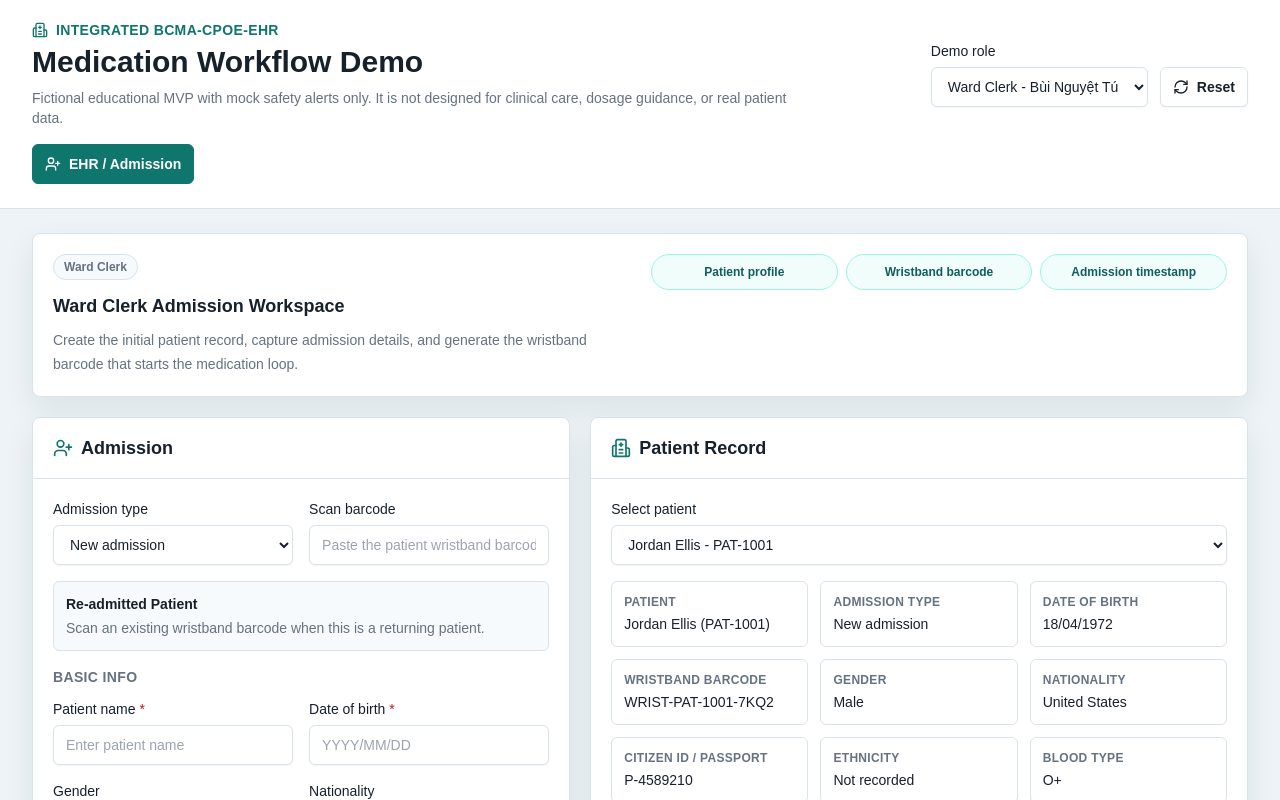
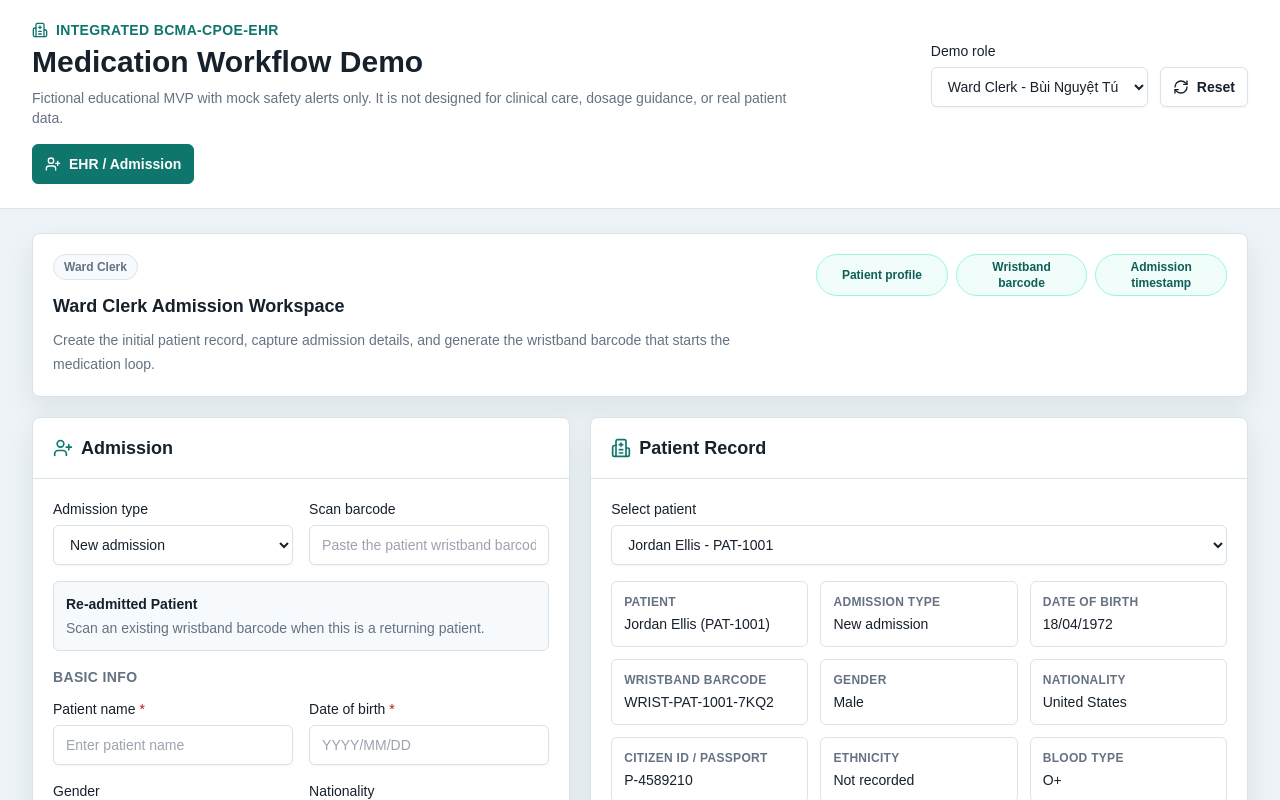
Before and after one commit to ngogiabao16122007-png/informatics, a Next.js app: page / in a window 1280 px wide. Shown: the top 800 px of the page. Built offline with nearby package versions, Linux system fonts and the light colour scheme.

Commit message:
Improve demo layout and BCMA examples

```diff
--- a/app/page.tsx
+++ b/app/page.tsx
@@ -431,10 +431,30 @@ function normalizePatient(patient: Patient): Patient {
   };
 }
 
-function migrateDemoState(savedState: DemoState): DemoState {
+function includeSeededFiveRightsExamples(savedState: DemoState): DemoState {
+  const examplePatientIds = new Set(["PAT-1001", "PAT-1002"]);
+  const exampleOrderIds = new Set(["ORD-2002", "ORD-2003"]);
+  const exampleDispenseIds = new Set(["DSP-5001"]);
+  const missingPatients = seedState.patients.filter((patient) => examplePatientIds.has(patient.id) && !savedState.patients.some((item) => item.id === patient.id));
+  const missingOrders = seedState.orders.filter((order) => exampleOrderIds.has(order.id) && !savedState.orders.some((item) => item.id === order.id));
+  const missingDispenses = seedState.dispenses.filter((dispense) => exampleDispenseIds.has(dispense.id) && !savedState.dispenses.some((item) => item.id === dispense.id));
+
+  if (missingPatients.length === 0 && missingOrders.length === 0 && missingDispenses.length === 0) return savedState;
+
   return {
     ...savedState,
-    patients: savedState.patients.map((patient) => {
+    patients: [...savedState.patients, ...missingPatients],
+    orders: [...savedState.orders, ...missingOrders],
+    dispenses: [...savedState.dispenses, ...missingDispenses]
+  };
+}
+
+function migrateDemoState(savedState: DemoState): DemoState {
+  const stateWithExamples = includeSeededFiveRightsExamples(savedState);
+
+  return {
+    ...stateWithExamples,
+    patients: stateWithExamples.patients.map((patient) => {
       const normalizedPatient = normalizePatient(patient);
       return {
       ...normalizedPatient,
@@ -446,7 +466,7 @@ function migrateDemoState(savedState: DemoState): DemoState {
       }))
     };
     }),
-    orders: savedState.orders.map((order) => ({
+    orders: stateWithExamples.orders.map((order) => ({
       ...order,
       physicianName: replaceLegacyText(order.physicianName),
       priority: order.priority ?? "Routine",
@@ -455,15 +475,15 @@ function migrateDemoState(savedState: DemoState): DemoState {
       scheduledTimes: order.scheduledTimes ?? [order.scheduledTime],
       scheduleDisplay: order.scheduleDisplay ?? formatDateTime(order.scheduledTime)
     })),
-    dispenses: savedState.dispenses.map((dispense) => ({
+    dispenses: stateWithExamples.dispenses.map((dispense) => ({
       ...dispense,
       preparedBy: replaceLegacyText(dispense.preparedBy)
     })),
-    administrations: savedState.administrations.map((administration) => ({
+    administrations: stateWithExamples.administrations.map((administration) => ({
       ...administration,
       nurseName: replaceLegacyText(administration.nurseName)
     })),
-    auditEvents: savedState.auditEvents.map((event) => ({
+    auditEvents: stateWithExamples.auditEvents.map((event) => ({
       ...event,
       userName: replaceLegacyText(event.userName),
       description: replaceLegacyText(event.description)
@@ -629,6 +649,17 @@ function evaluateFiveRights(state: DemoState, patientBarcode: string, medBarcode
   return { rightPatient, rightDrug, rightDose, rightRoute, rightTime, messages };
 }
 
+function findFiveRightsExample(state: DemoState, mode: "pass" | "fail") {
+  const order = state.orders.find((item) => {
+    const hasPatient = state.patients.some((patient) => patient.id === item.patientId);
+    if (!item.doseBarcode || !hasPatient) return false;
+    return mode === "pass" ? item.status === "Dispensed" : item.status !== "Dispensed";
+  });
+  const patient = order ? state.patients.find((item) => item.id === order.patientId) : undefined;
+
+  return order && patient ? { order, patient } : null;
+}
+
 function Badge({ children, className }: { children: React.ReactNode; className: string }) {
   return <span className={`inline-flex items-center rounded-full border px-2.5 py-1 text-xs font-semibold ${className}`}>{children}</span>;
 }
@@ -706,13 +737,13 @@ function RoleDescriptionPanel({
 
   return (
     <section className="rounded-lg border border-clinical-line bg-white p-5 shadow-soft">
-      <div className="flex flex-col gap-3 lg:flex-row lg:items-start lg:justify-between">
-        <div className="max-w-3xl">
+      <div className="grid gap-4 xl:grid-cols-[minmax(0,1fr)_minmax(24rem,0.55fr)] xl:items-start">
+        <div className="min-w-0">
           <Badge className="border-clinical-line bg-clinical-panel text-clinical-muted">{role}</Badge>
           <h2 className="mt-3 text-lg font-semibold text-clinical-ink">{description.title}</h2>
           <p className="mt-2 text-sm leading-6 text-clinical-muted">{description.description}</p>
         </div>
-        <div className="grid w-full grid-cols-1 gap-2 sm:grid-cols-3 lg:max-w-xl">
+        <div className="grid w-full grid-cols-1 gap-2 sm:grid-cols-3">
           {description.checkpoints.map((checkpoint) => (
             <span key={checkpoint} className="flex min-h-9 items-center justify-center rounded-full border border-teal-200 bg-teal-50 px-3 py-1 text-center text-xs font-semibold text-teal-800">
               {checkpoint}
@@ -725,6 +756,7 @@ function RoleDescriptionPanel({
 }
 
 export default function Home() {
+  const initialFiveRightsPassExample = findFiveRightsExample(seedState, "pass");
   const [state, setState] = useState<DemoState>(seedState);
   const [hydrated, setHydrated] = useState(false);
   const [currentUserId, setCurrentUserId] = useState(demoUsers[0].id);
@@ -736,11 +768,11 @@ export default function Home() {
   const [admissionError, setAdmissionError] = useState("");
   const [pharmacyNotes, setPharmacyNotes] = useState<Record<string, string>>({});
   const [dispensingForms, setDispensingForms] = useState<Record<string, { doseTaken: string; packageType: "Full box" | "Individual bag"; customDose: string; scanBarcode: string }>>({});
-  const [patientScan, setPatientScan] = useState(seedState.patients[0]?.barcode ?? "");
+  const [patientScan, setPatientScan] = useState(initialFiveRightsPassExample?.patient.barcode ?? seedState.patients[0]?.barcode ?? "");
   const [patientScanImage, setPatientScanImage] = useState("");
   const [patientScanImageName, setPatientScanImageName] = useState("");
   const [admissionScreeningImages, setAdmissionScreeningImages] = useState<string[]>([]);
-  const [medicationScan, setMedicationScan] = useState("");
+  const [medicationScan, setMedicationScan] = useState(initialFiveRightsPassExample?.order.doseBarcode ?? "");
   const [administrationNote, setAdministrationNote] = useState("");
   const [handoverBarcode, setHandoverBarcode] = useState(seedState.patients[0]?.barcode ?? "");
   const [handoverTo, setHandoverTo] = useState("");
@@ -769,10 +801,12 @@ export default function Home() {
     if (saved) {
       try {
         const parsed = migrateDemoState(JSON.parse(saved) as DemoState);
+        const savedPassExample = findFiveRightsExample(parsed, "pass");
         setState(parsed);
         setSelectedPatientId(parsed.patients[0]?.id ?? "");
         setOrderForm((form) => ({ ...form, patientId: parsed.patients[0]?.id ?? "" }));
-        setPatientScan(parsed.patients[0]?.barcode ?? "");
+        setPatientScan(savedPassExample?.patient.barcode ?? parsed.patients[0]?.barcode ?? "");
+        setMedicationScan(savedPassExample?.order.doseBarcode ?? "");
         setHandoverBarcode(parsed.patients[0]?.barcode ?? "");
       } catch {
         window.localStorage.removeItem(storageKey);
@@ -1246,6 +1280,15 @@ export default function Home() {
   const fiveRights = useMemo(() => evaluateFiveRights(state, patientScan, medicationScan), [state, patientScan, medicationScan]);
   const scannedOrder = state.orders.find((order) => order.doseBarcode?.trim().toLowerCase() === medicationScan.trim().toLowerCase());
   const fiveRightsPass = fiveRights.rightPatient && fiveRights.rightDrug && fiveRights.rightDose && fiveRights.rightRoute && fiveRights.rightTime;
+  const fiveRightsPassExample = findFiveRightsExample(state, "pass");
+  const fiveRightsFailExample = findFiveRightsExample(state, "fail");
+
+  function applyFiveRightsExample(mode: "pass" | "fail") {
+    const example = findFiveRightsExample(state, mode);
+    if (!example) return;
+    setPatientScan(example.patient.barcode);
+    setMedicationScan(example.order.doseBarcode ?? "");
+  }
 
   function recordAdministration(status: AdministrationStatus) {
     if (!canUse(currentUser.role, "Nurse") || !fiveRightsPass || !scannedOrder || !scannedPatient || !scannedOrder.doseBarcode) return;
@@ -1331,15 +1374,16 @@ export default function Home() {
   }
 
   function resetDemo() {
+    const seedPassExample = findFiveRightsExample(seedState, "pass");
     window.localStorage.removeItem(storageKey);
     setState(seedState);
     setSelectedPatientId(seedState.patients[0]?.id ?? "");
     setOrderForm({ ...emptyOrderForm, patientId: seedState.patients[0]?.id ?? "" });
-    setPatientScan(seedState.patients[0]?.barcode ?? "");
+    setPatientScan(seedPassExample?.patient.barcode ?? seedState.patients[0]?.barcode ?? "");
     setPatientScanImage("");
     setPatientScanImageName("");
     setAdmissionScreeningImages([]);
-    setMedicationScan("");
+    setMedicationScan(seedPassExample?.order.doseBarcode ?? "");
     setHandoverBarcode(seedState.patients[0]?.barcode ?? "");
     setHandoverTo("");
     setActiveModule(defaultWorkspace[currentUser.role]);
@@ -2037,6 +2081,36 @@ export default function Home() {
                     ))}
                   </div>
                 </div>
+                {(fiveRightsPassExample || fiveRightsFailExample) ? (
+                  <div className="grid gap-3 rounded-md border border-blue-200 bg-blue-50 p-4">
+                    <div>
+                      <p className="text-xs font-semibold uppercase tracking-wide text-blue-900">Five Rights demo examples</p>
+                      <p className="mt-1 text-sm leading-6 text-blue-900">
+                        Pass means the wristband barcode matches the medication barcode, and the medication order has already been dispensed.
+                      </p>
+                    </div>
+                    <div className="grid gap-2 md:grid-cols-2">
+                      {fiveRightsPassExample ? (
+                        <button
+                          type="button"
+                          onClick={() => applyFiveRightsExample("pass")}
+                          className="rounded-md border border-green-300 bg-white px-3 py-2 text-left text-xs font-semibold text-green-800 hover:bg-green-50"
+                        >
+                          Pass: {fiveRightsPassExample.patient.name} + {fiveRightsPassExample.order.doseBarcode}
+                        </button>
+                      ) : null}
+                      {fiveRightsFailExample ? (
+                        <button
+                          type="button"
+                          onClick={() => applyFiveRightsExample("fail")}
+                          className="rounded-md border border-red-300 bg-white px-3 py-2 text-left text-xs font-semibold text-red-800 hover:bg-red-50"
+                        >
+                          Fail: {fiveRightsFailExample.patient.name} + {fiveRightsFailExample.order.doseBarcode}
+                        </button>
+                      ) : null}
+                    </div>
+                  </div>
+                ) : null}
                 <Field label="Administration note">
                   <textarea className={`${inputClass} min-h-20`} value={administrationNote} onChange={(event) => setAdministrationNote(event.target.value)} />
                 </Field>
@@ -2196,6 +2270,7 @@ function DemoWorkflowGuide({
           const moduleLabel = modules.find((moduleItem) => moduleItem.id === step.moduleId)?.label ?? step.moduleId;
           return (
             <section key={step.id} className="rounded-lg border border-clinical-line bg-white p-5 shadow-soft">
+              <div className="grid gap-4">
                 <div className="flex flex-col gap-4 lg:flex-row lg:items-start lg:justify-between">
                   <div className="min-w-0 flex-1">
                     <div className="flex flex-wrap items-center gap-2">
@@ -2203,10 +2278,6 @@ function DemoWorkflowGuide({
                       <Badge className="border-blue-200 bg-blue-50 text-blue-800">{step.role}</Badge>
                     </div>
                     <h2 className="mt-3 text-lg font-semibold text-clinical-ink">{step.title}</h2>
-                  <div className="mt-3 grid gap-3 md:grid-cols-2">
-                    <InfoBlock title="Action" value={step.action} />
-                    <InfoBlock title="Expected result" value={step.result} />
-                  </div>
                   </div>
                   <button
                     type="button"
@@ -2216,6 +2287,11 @@ function DemoWorkflowGuide({
                     Open {moduleLabel}
                   </button>
                 </div>
+                <div className="grid items-stretch gap-3 md:grid-cols-2">
+                  <InfoBlock title="Action" value={step.action} />
+                  <InfoBlock title="Expected result" value={step.result} />
+                </div>
+              </div>
             </section>
           );
         })}
@@ -2226,7 +2302,7 @@ function DemoWorkflowGuide({
 
 function InfoBlock({ title, value }: { title: string; value: string }) {
   return (
-    <div className="rounded-md border border-clinical-line bg-white p-3">
+    <div className="h-full rounded-md border border-clinical-line bg-white p-3">
       <p className="text-xs font-semibold uppercase tracking-wide text-clinical-muted">{title}</p>
       <p className="mt-1 break-words text-sm font-medium text-clinical-ink">{value}</p>
     </div>
--- a/lib/seed.ts
+++ b/lib/seed.ts
@@ -1,6 +1,8 @@
 import { DemoState, User } from "./types";
 const now = "2026-06-18T02:00:00.000Z";
 const firstDoseTime = "2026-06-18T11:00:00.000Z";
+const secondDoseTime = "2026-06-18T13:00:00.000Z";
+const statDoseTime = "2026-06-18T09:30:00.000Z";
 
 export const demoUsers: User[] = [
   { id: "user-clerk", name: "Bùi Nguyệt Tú", role: "Ward Clerk" },
@@ -145,9 +147,67 @@ export const seedState: DemoState = {
       alertIds: ["ALT-3001", "ALT-3002"],
       createdAt: now,
       updatedAt: now
+    },
+    {
+      id: "ORD-2002",
+      patientId: "PAT-1002",
+      physicianId: "user-physician",
+      physicianName: "Lee Chee",
+      drugName: "Acetaminophen",
+      dose: "500 mg",
+      priority: "Routine",
+      route: "Oral",
+      frequency: "Every 6 hours as needed",
+      scheduledTime: secondDoseTime,
+      scheduledTimes: [secondDoseTime],
+      scheduleDisplay: "18/06/2026 13:00",
+      notes: "Demo pass example for BCMA Five Rights verification.",
+      status: "Dispensed",
+      alertIds: [],
+      pharmacistNotes: "Verified and dispensed for BCMA demo.",
+      doseBarcode: "DOSE-ORD-2002-PASS",
+      createdAt: now,
+      updatedAt: now
+    },
+    {
+      id: "ORD-2003",
+      patientId: "PAT-1001",
+      physicianId: "user-physician",
+      physicianName: "Lee Chee",
+      drugName: "Regular insulin",
+      dose: "4 units",
+      priority: "STAT",
+      route: "Subcutaneous",
+      frequency: "One time dose",
+      scheduledTime: statDoseTime,
+      scheduledTimes: [statDoseTime],
+      scheduleDisplay: "18/06/2026 09:30",
+      notes: "Demo fail example: barcode exists, but the medication has not been dispensed.",
+      status: "Approved",
+      alertIds: [],
+      pharmacistNotes: "Approved; still waiting for final dispensing.",
+      doseBarcode: "DOSE-ORD-2003-FAIL",
+      createdAt: now,
+      updatedAt: now
     }
   ],
-  dispenses: [],
+  dispenses: [
+    {
+      id: "DSP-5001",
+      patientId: "PAT-1002",
+      orderId: "ORD-2002",
+      medicationBarcode: "DOSE-ORD-2002-PASS",
+      doseTaken: "500 mg",
+      packageType: "Individual bag",
+      customDose: "",
+      scannedBarcode: "DOSE-ORD-2002-PASS",
+      createdBy: "Minhh Ann",
+      preparedBy: "Minhh Ann",
+      preparedAt: now,
+      dispensedAt: now,
+      notes: "Seeded demo dose that passes BCMA Five Rights."
+    }
+  ],
   administrations: [],
   alerts: [
     {
```
Lines whose indentation alone changed are shown as unchanged.
